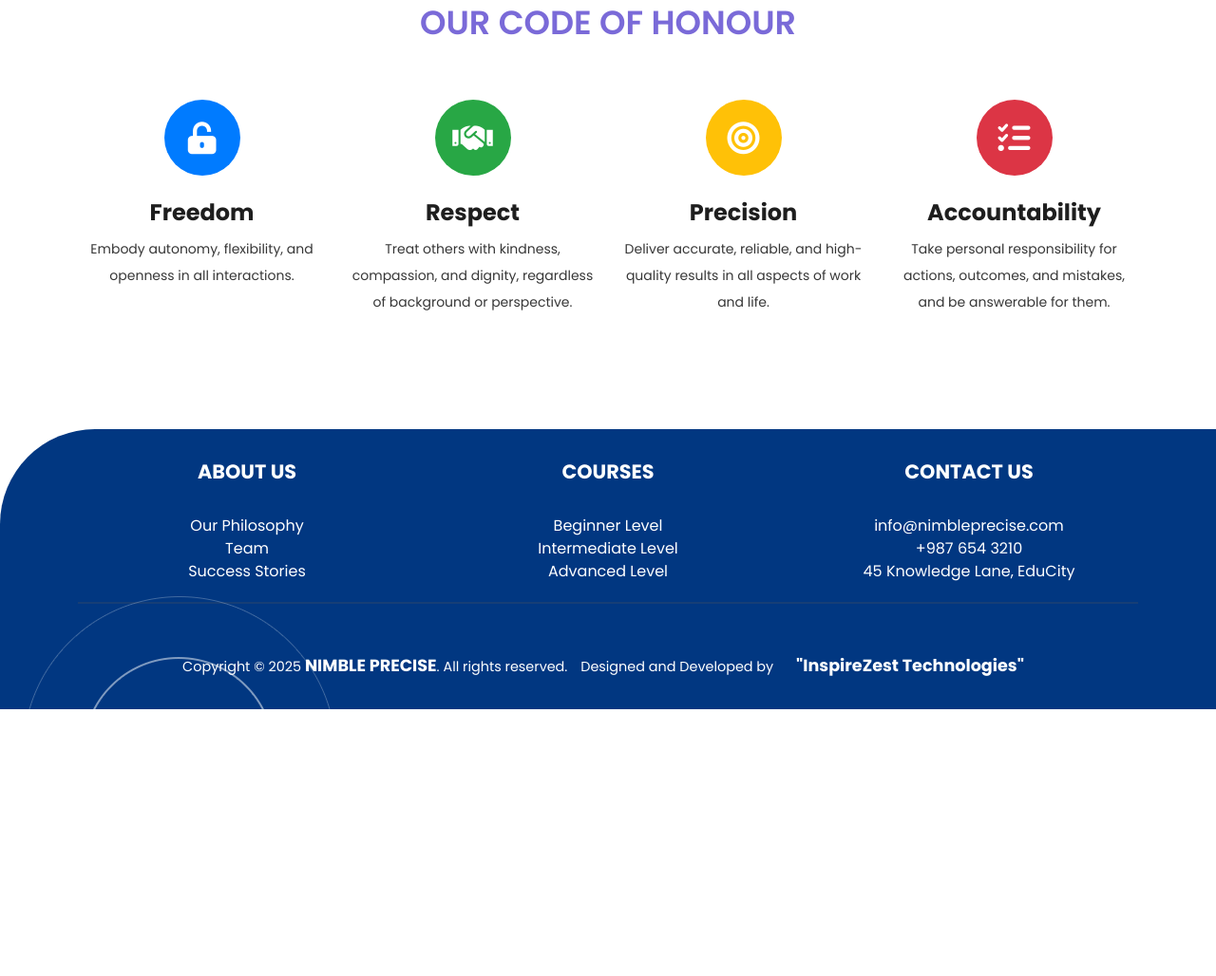
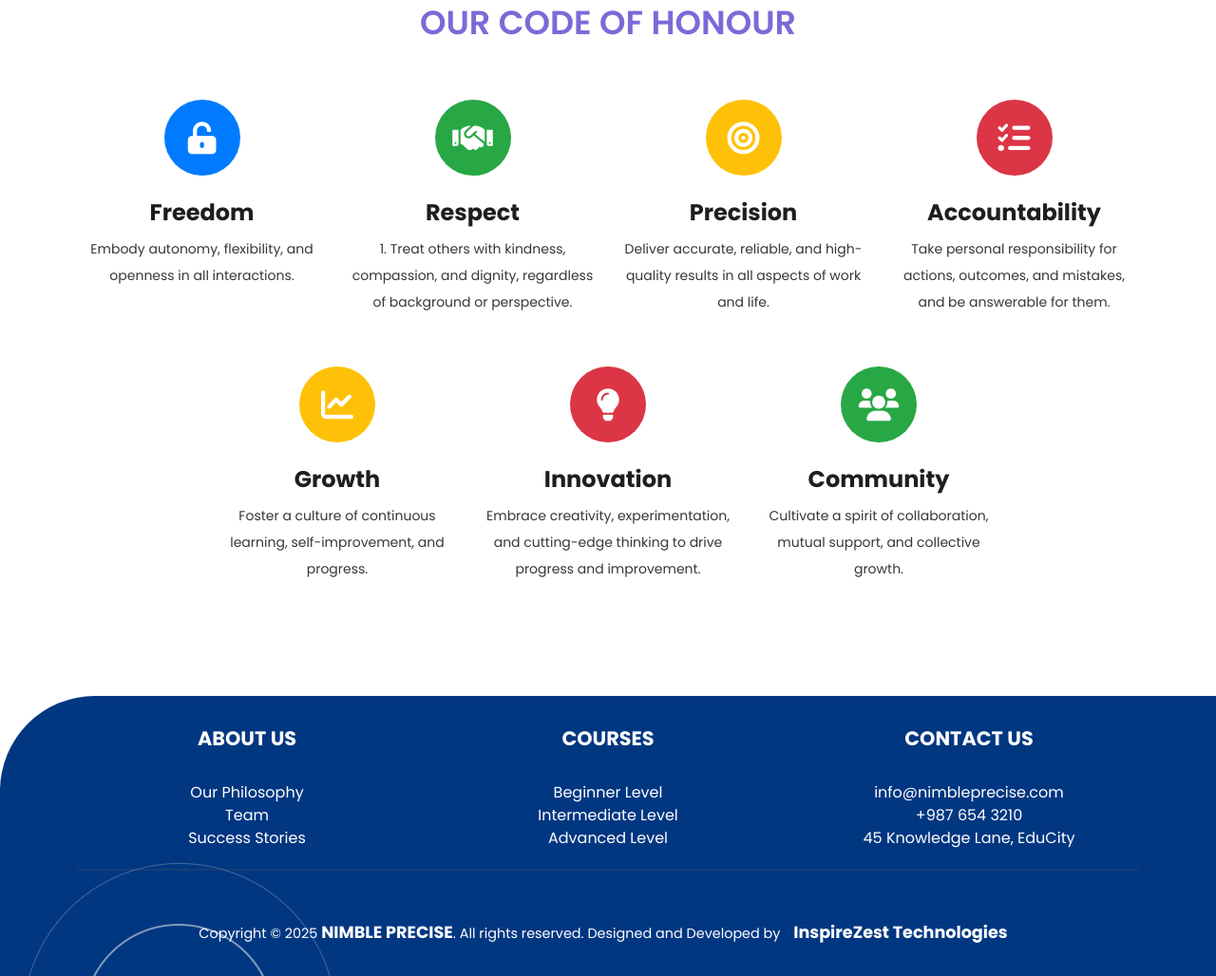
Before and after one commit to ankuxsshh/nimbleprecise, a Django app: page /about in a window 1280 px wide. Shown: the part 2220-3248 px from the top of the page at 95% size. Before the commit the page ends 2967 px from the top, so only its background shows below. Run offline with Django 5.2, Linux system fonts and the light colour scheme; some libraries are stand-ins or nearby versions.

Commit message:
first commit

```diff
--- a/nimble_app/urls.py
+++ b/nimble_app/urls.py
@@ -8,4 +8,8 @@ urlpatterns = [
     path('about', views.about, name='about'),
     path('team', views.team, name='team'),
     path('blogs', views.blogs, name='blogs'),
+    path('abacus', views.abacus, name='abacus'),
+    path('rubikscube', views.rubikscube, name='rubikscube'),
+    path('vedicmaths', views.vedicmaths, name='vedicmaths'),
+    path('techworld', views.techworld, name='techworld'),
 ]
--- a/nimble_app/views.py
+++ b/nimble_app/views.py
@@ -19,3 +19,15 @@ def contact(request):
 
 def blogs(request):
     return render(request, 'blogs.html')
+
+def abacus(request):
+    return render(request, 'abacus.html')
+
+def vedicmaths(request):
+    return render(request, 'vedicmaths.html')
+
+def techworld(request):
+    return render(request, 'techworld.html')
+
+def rubikscube(request):
+    return render(request, 'rubikscube.html')
--- a/static/css/templatemo-scholar.css
+++ b/static/css/templatemo-scholar.css
@@ -770,15 +770,15 @@ Banner Style
 }
 
 .main-banner .item-1 {
-  background-image: url(https://images.pexels.com/photos/1019470/abacus-mathematics-addition-subtraction-1019470.jpeg?auto=compress&cs=tinysrgb&w=1260&h=750&dpr=1);
+  background-image: url(https://images.pexels.com/photos/4173332/pexels-photo-4173332.jpeg?auto=compress&cs=tinysrgb&w=1260&h=750&dpr=1);
 }
 
 .main-banner .item-2 {
-  background-image: url(https://images.pexels.com/photos/8612931/pexels-photo-8612931.jpeg?auto=compress&cs=tinysrgb&w=1260&h=750&dpr=1);
+  background-image: url(https://images.pexels.com/photos/4260482/pexels-photo-4260482.jpeg?auto=compress&cs=tinysrgb&w=1260&h=750&dpr=1);
 }
 
 .main-banner .item-3 {
-  background-image: url(https://images.pexels.com/photos/8613095/pexels-photo-8613095.jpeg?auto=compress&cs=tinysrgb&w=1260&h=750&dpr=1);
+  background-image: url(https://images.pexels.com/photos/6266990/pexels-photo-6266990.jpeg?auto=compress&cs=tinysrgb&w=1260&h=750&dpr=1);
 }
 
 .main-banner .item {
--- a/templates/about.html
+++ b/templates/about.html
@@ -166,7 +166,7 @@
               <div class="col-lg-3 col-md-6">
                 <div class="counter end">
                   <h2 class="timer count-title count-number" data-aos="fade-right" data-to="20" data-speed="1000"></h2>
-                  <p class="count-text">Years of Abacus Excellence</p>
+                  <p class="count-text" data-aos="fade-right">Years of Abacus Excellence</p>
                 </div>
               </div>
             </div>
@@ -177,16 +177,17 @@
   </div>
 
 <!-- Code of Honour Section -->
-<div class="code-honour-section section" id="code-honour">
+<div class="code-honour-section section text-center" id="code-honour">
   <div class="container">
-    <div class="row">
+    <div class="row justify-content-center">
       <div class="col-lg-12 text-center">
         <div class="section-heading">
           <h6 data-aos="fade-right">Our CODE OF HONOUR</h6>
         </div>
       </div>
     </div>
-    <div class="row">
+    <div class="row justify-content-center">
+      <!-- First Row: 4 items -->
       <div class="col-lg-3 col-md-6">
         <div class="code-honour-member text-center" data-aos="fade-right">
           <div class="code-honour-icon-container bg-blue">
@@ -205,7 +206,7 @@
           </div>
           <div class="main-content">
             <h4>Respect</h4>
-            <span class="category">Treat others with kindness, compassion, and dignity, regardless of background or perspective.</span>
+            <span class="category">1.	Treat others with kindness, compassion, and dignity, regardless of background or perspective.</span>
           </div>
         </div>
       </div>
@@ -232,7 +233,44 @@
         </div>
       </div>
     </div>
+    <div class="row justify-content-center mt-4">
+      <!-- Second Row: 3 items -->
+      <div class="col-lg-3 col-md-6">
+        <div class="code-honour-member text-center" data-aos="fade-right">
+          <div class="code-honour-icon-container bg-yellow">
+            <i class="fas fa-chart-line"></i>
+          </div>
+          <div class="main-content">
+            <h4>Growth</h4>
+            <span class="category">Foster a culture of continuous learning, self-improvement, and progress.</span>
+          </div>
+        </div>
+      </div>
+      <div class="col-lg-3 col-md-6">
+        <div class="code-honour-member text-center" data-aos="fade-right">
+          <div class="code-honour-icon-container bg-red">
+            <i class="fas fa-lightbulb"></i>
+          </div>
+          <div class="main-content">
+            <h4>Innovation</h4>
+            <span class="category">Embrace creativity, experimentation, and cutting-edge thinking to drive progress and improvement.</span>
+          </div>
+        </div>
+      </div>
+      <div class="col-lg-3 col-md-6">
+        <div class="code-honour-member text-center" data-aos="fade-right">
+          <div class="code-honour-icon-container bg-green">
+            <i class="fas fa-users"></i>
+          </div>
+          <div class="main-content">
+            <h4>Community</h4>
+            <span class="category">Cultivate a spirit of collaboration, mutual support, and collective growth.</span>
+          </div>
+        </div>
+      </div>
+    </div>
   </div>
 </div>
 
+
 {% endblock %}
--- a/templates/base.html
+++ b/templates/base.html
@@ -110,9 +110,8 @@
       <!-- Footer Copyright Section -->
       <div class="text-center">
         <p style="font-size: 0.9rem; color: white;">
-          Copyright &copy; 2025 <b style="font-size: 1.1rem;">NIMBLE PRECISE</b>. All rights reserved.
-          <a href="#" rel="nofollow" target="_blank" style="text-decoration: none; color: white;">Designed and Developed by</a>
-          <a href="#" rel="nofollow" target="_blank" style="text-decoration: none; color: white;"><b style="font-size: 1.1rem;">"InspireZest Technologies"</b></a>
+          Copyright &copy; 2025 <b style="font-size: 1.1rem;">NIMBLE PRECISE</b>. All rights reserved.  Designed and Developed by
+          <a href="https://inspirezesttechnologies.com" rel="nofollow" target="_blank" style="text-decoration: none; color: white;"><b style="font-size: 1.1rem;">InspireZest Technologies</b></a>
         </p>
       </div>
     </div>
```
Also changed, not shown: templates/abacus.html (added, +22 -0 lines), templates/courses.html (+4 -4 lines), templates/index.html (+4 -4 lines), templates/rubikscube.html (added, +22 -0 lines), templates/techworld.html (added, +22 -0 lines), templates/vedicmaths.html (added, +22 -0 lines).
